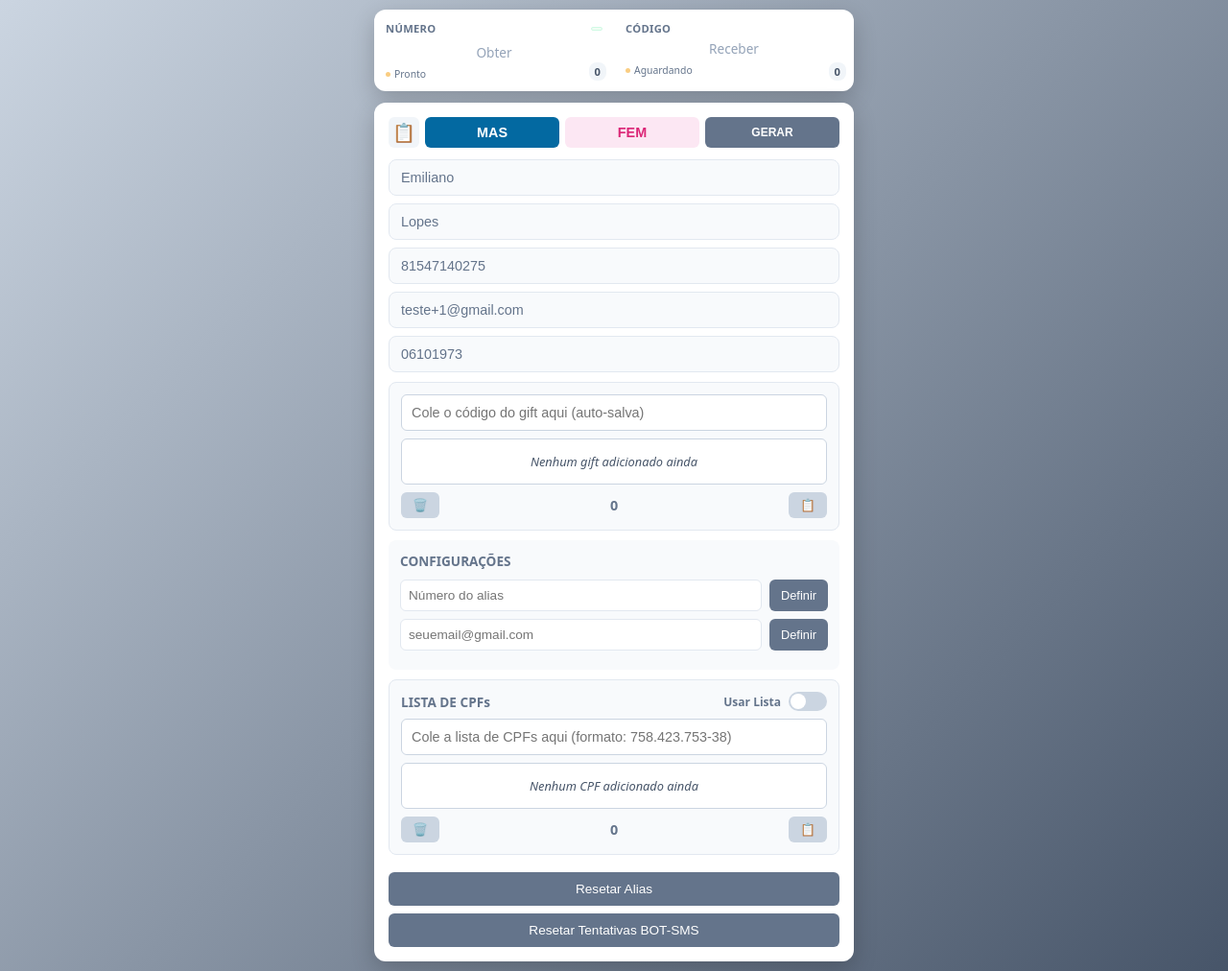
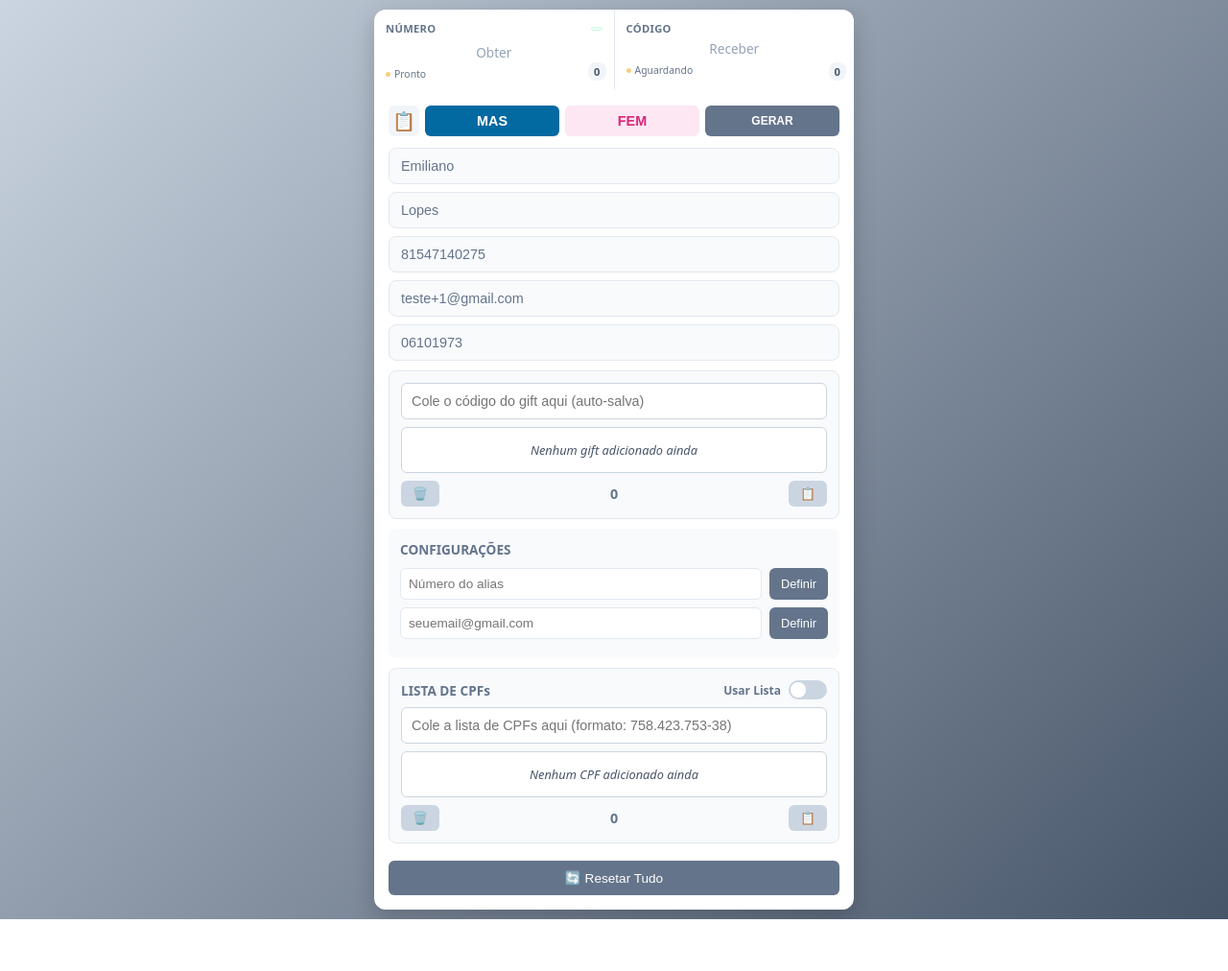
Before and after one commit to Idontknow00-a/SMS-service-R, a Flask app: page / in a window 1280 px wide. Shown: the whole page at 96% size. After the commit the page ends 958 px from the top, so only its background shows below. Run offline with Flask 3, Linux system fonts and the light colour scheme.

Commit message:
Update index.html

```diff
--- a/templates/index.html
+++ b/templates/index.html
@@ -29,11 +29,35 @@
             overflow: hidden;
         }
 
+        /* Group that joins SMS + Generator sections with no gap */
+        .sms-generator-group {
+            display: flex;
+            flex-direction: column;
+            gap: 0;
+        }
+
+        .sms-generator-group .section {
+            border-radius: 0;
+            box-shadow: none;
+        }
+
+        .sms-generator-group .section:first-child {
+            border-radius: 12px 12px 0 0;
+        }
+
+        .sms-generator-group .section:last-child {
+            border-radius: 0 0 12px 12px;
+        }
+
+        .sms-generator-group {
+            box-shadow: 0 8px 25px rgba(0,0,0,0.2);
+            border-radius: 12px;
+        }
+
         /* SMS Section */
         .sms-section .boxes {
             display: flex;
             height: 85px;
-            gap: 0; /* Remove qualquer gap entre as boxes */
         }
 
         .sms-section .box {
@@ -49,14 +73,7 @@
         }
 
         .sms-section .box:first-child {
-    /* border-right: 1px solid #e2e8f0; */  ← REMOVA esta linha
-    border-top-right-radius: 0;
-    border-bottom-right-radius: 0;
-}
-
-        .sms-section .box:last-child {
-    border-top-left-radius: 0;
-    border-bottom-left-radius: 0;
+            border-right: 1px solid #e2e8f0;
         }
 
         .sms-section .box:hover {
@@ -554,6 +571,7 @@
 </head>
 <body>
     <div class="main-container">
+        <div class="sms-generator-group">
             <!-- SMS Section -->
             <div class="section sms-section">
                 <div class="boxes">
@@ -669,14 +687,12 @@
                 </div>
 
                 <!-- Reset Buttons -->
-            <button class="reset-btn" onclick="resetAlias()">Resetar Alias</button>
-            <button class="reset-btn" onclick="resetSMSStats()" style="margin-top: 8px; background: #64748b;">Resetar Tentativas BOT-SMS</button>
-        </div>
-    </div>
-
-    <!-- Notification -->
+                <button class="reset-btn" onclick="resetAll()">🔄 Resetar Tudo</button>
+            </div>
+        </div>
+    </div>
+
     <div class="notification" id="notification"></div>
-
     <script>
         // ================= SMS FUNCTIONS =================
         let smsState = {
```
Lines whose indentation alone changed are shown as unchanged.
